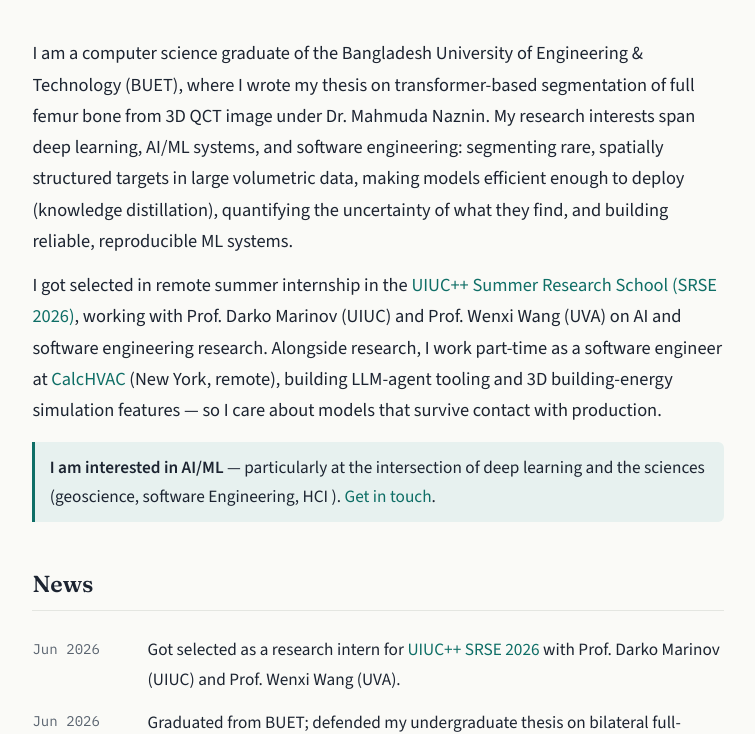
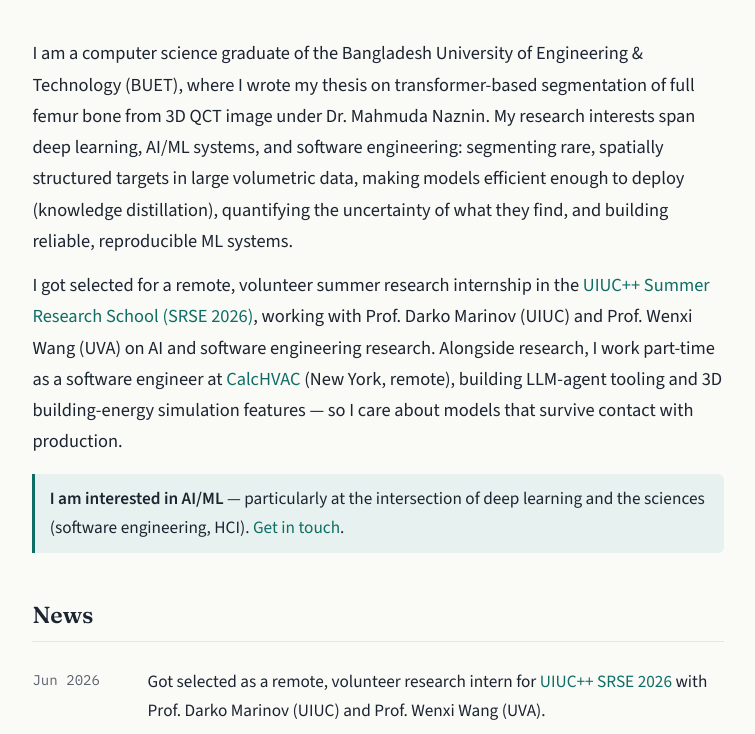
Before and after one commit to Rahat463/Rahat463.github.io, a plain HTML site: page index.html in a window 1280 px wide. Shown: the part 233-967 px from the top of the page, without its empty margins (262-1017 px from the left). Drawn offline with nearby package versions, Linux system fonts and the light colour scheme.

Commit message:
Mark SRSE internship as remote volunteer; drop geoscience from interests

```diff
--- a/index.html
+++ b/index.html
@@ -381,7 +381,7 @@
           systems.
         </p>
         <p>
-          I got selected in remote summer internship in the
+          I got selected for a remote, volunteer summer research internship in the
           <a href="https://uiuc-srse.github.io/"
             >UIUC++ Summer Research School (SRSE 2026)</a
           >, working with Prof.&nbsp;Darko Marinov (UIUC) and Prof.&nbsp;Wenxi
@@ -393,8 +393,8 @@
         </p>
         <p class="seeking">
           <strong>I am interested in AI/ML </strong> — particularly at the
-          intersection of deep learning and the sciences (geoscience, software
-          Engineering, HCI ).
+          intersection of deep learning and the sciences (software
+          engineering, HCI).
           <a href="mailto:sheikhrahatm@gmail.com">Get in touch</a>.
         </p>
       </section>
@@ -405,7 +405,7 @@
           <li>
             <time>Jun 2026</time
             ><span
-              >Got selected as a research intern for
+              >Got selected as a remote, volunteer research intern for
               <a href="https://uiuc-srse.github.io/">UIUC++ SRSE 2026</a> with
               Prof. Darko Marinov (UIUC) and Prof. Wenxi Wang (UVA).</span
             >
@@ -507,7 +507,7 @@
         <ul class="rows">
           <li>
             <span class="what"
-              ><strong>Research Intern, UIUC++ SRSE 2026</strong>
+              ><strong>Remote Volunteer Research Intern, UIUC++ SRSE 2026</strong>
               <span class="detail"
                 >AI &amp; software engineering research with Prof. Darko Marinov
                 (UIUC) and Prof. Wenxi Wang (UVA) · remote</span
@@ -595,7 +595,7 @@
           <li>
             <span class="what"
               ><strong
-                >Selected, UIUC++ Summer Research School (SRSE)</strong
+                >Selected, UIUC++ Summer Research School (SRSE) · remote volunteer research internship</strong
               ></span
             >
             <span class="when">2026</span>
```
